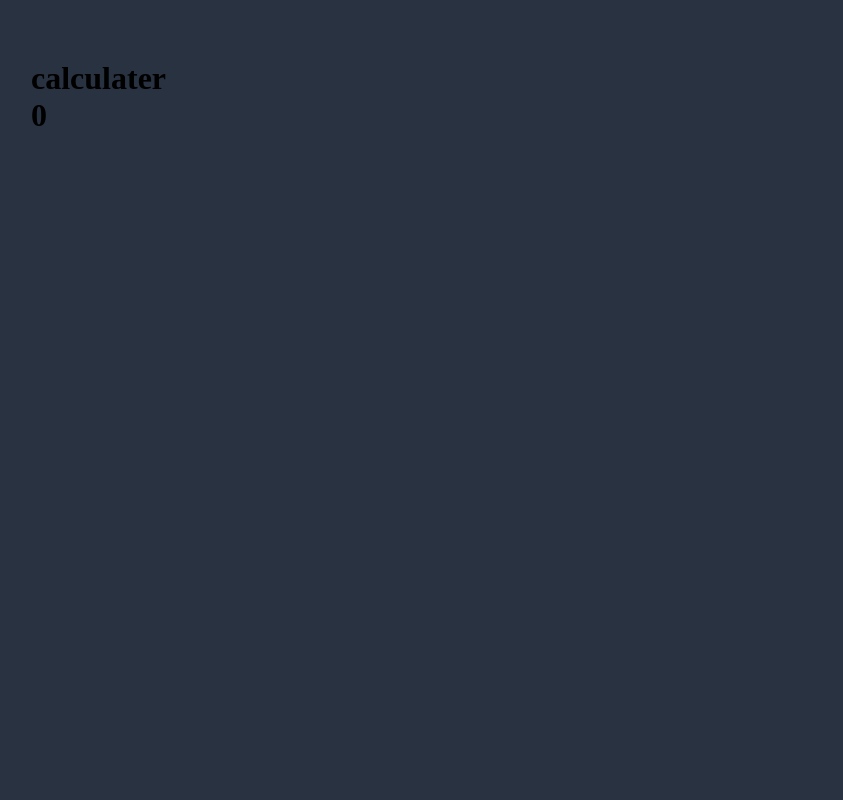
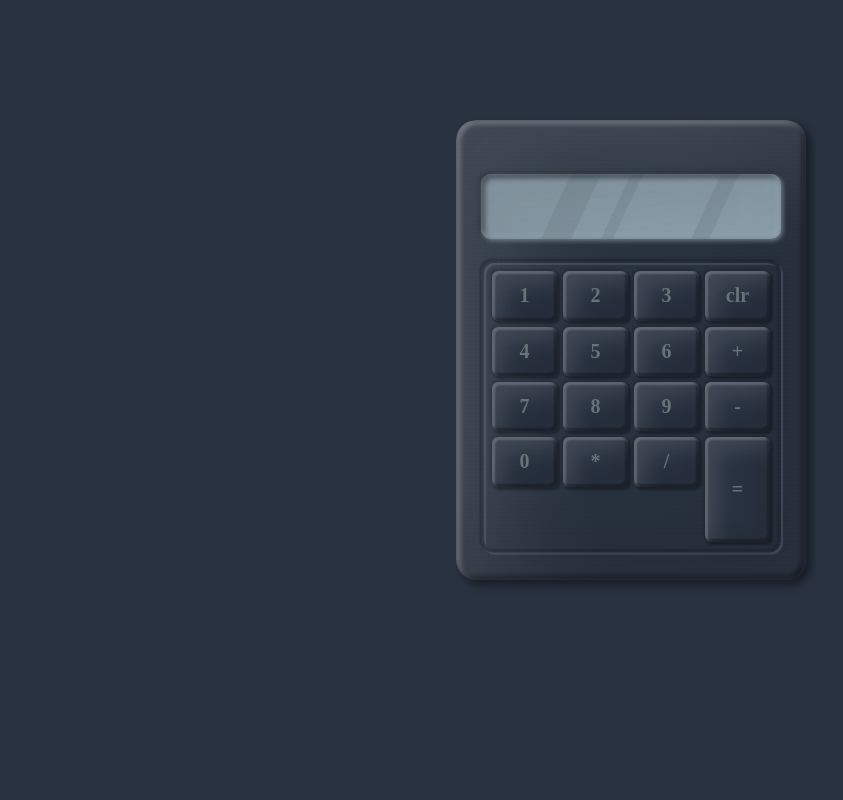
Before and after one commit to Lumintitus/Calculator, a React (Create React App) app: page / in a window 1280 px wide. Shown: the top 800 px of the page, without its empty margins (9-852 px from the left). Built offline with nearby package versions, Linux system fonts and the light colour scheme.

Commit message:
refactor Display component and update Buttonpanel for display integration

```diff
--- a/src/App.js
+++ b/src/App.js
@@ -2,7 +2,7 @@ import { useState } from 'react';
 import './App.css';
 import Buttonpanel from './Components/Buttonpanel';
 import { evaluate } from 'mathjs';
-import Display from './Components/Display';
+// import Display from './Components/Display';
 
 function App() {
 
@@ -30,11 +30,12 @@ function App() {
         return val + a;
     })
   }
-console.log("from display",display)
+// console.log("from display",display)
   return (
     <div className="App">
-      <Display display={display}/>
+      {/* <Display display={display}/> */}
       <Buttonpanel send={(a) => { numberappend(a) }}/>
+      <Buttonpanel display={display}/>
     </div>
   );
 }
--- a/src/Components/Buttonpanel.js
+++ b/src/Components/Buttonpanel.js
@@ -1,4 +1,5 @@
 import '../Styles/Button.css'
+import '../Components/Display'
 
 export default function Buttonpanel(props) {
     return (
@@ -6,6 +7,9 @@ export default function Buttonpanel(props) {
             {
                 <div className="container">
                     <div className="mx-w calculator-body">
+                        <div className='display'>
+                            <h1>{props.display}</h1>
+                        </div>
                         <div className="keys">
                             <button className='key'onClick={() => { props.send("1") }}>1</button>
                             <button className='key'onClick={() => { props.send("2") }}>2</button>
--- a/src/Components/Display.js
+++ b/src/Components/Display.js
@@ -1,20 +1,20 @@
 
-export default function Display(props) {
-    return (
-        <div >
-            {
-                <div className="container">
-                    <div className="mx-w">
-                       <div className="cal-type">
-                        <h1>calculater</h1>
-                        <div className="grid-sec type">
+// export default function Display(props) {
+//     return (
+//         <div >
+//             {
+//                 <div className="container">
+//                     <div className="mx-w">
+//                        <div className="cal-type">
+//                         <h1>calculater</h1>
+//                         <div className="display dchange">
+//                             <h1>{props.display}</h1>
 
-                            <h1>{props.display}</h1>
-                        </div>
-                    </div>
-                </div>
-              </div>
-            }
-        </div>
-    )
-}
+//                         </div>
+//                     </div>
+//                 </div>
+//               </div>
+//             }
+//         </div>
+//     )
+// }
--- a/src/Styles/Button.css
+++ b/src/Styles/Button.css
@@ -267,3 +267,9 @@ body {
     box-shadow: -2px -2px 2px #00000020, 2px 2px 1px #ffffff20;
     font-size: 15px;
 }
+.display{
+    color: black;
+}
+.dchange{
+    margin-top: 600px;
+}
```
